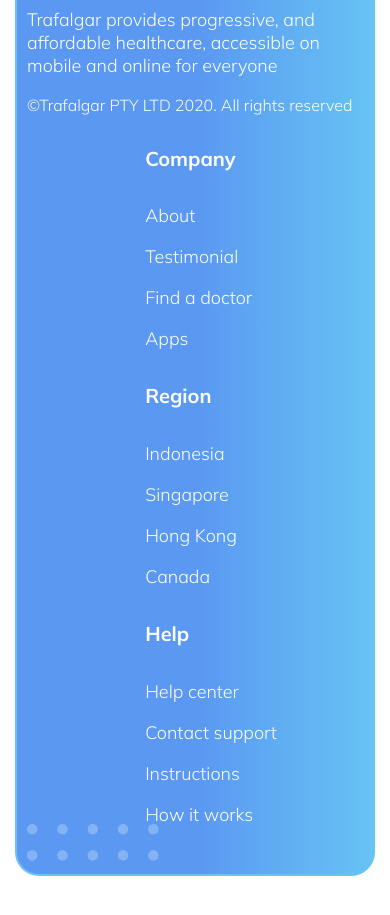
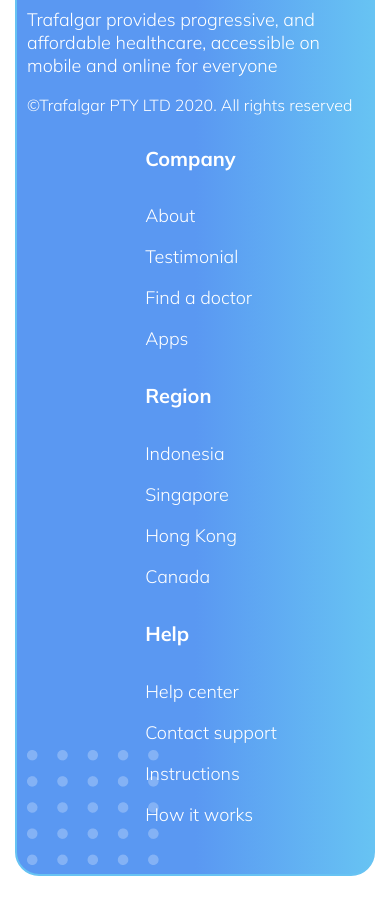
Before and after one commit to Hugogrant15/PROJECT-TRAFALGAR, a plain HTML site: page index.html in a window 390 px wide. Shown: the part 6028-6943 px from the top of the page. After the commit the page ends 6919 px from the top, so only its background shows below. Drawn offline with Linux system fonts and the light colour scheme.

Commit message:
added modification

```diff
--- a/trafalger.css
+++ b/trafalger.css
@@ -707,7 +707,7 @@
 }
 
 .IMGgrp2 {
-  bottom: -65px;
+  bottom: 9px;
   left: 10px;
 }
 
```
